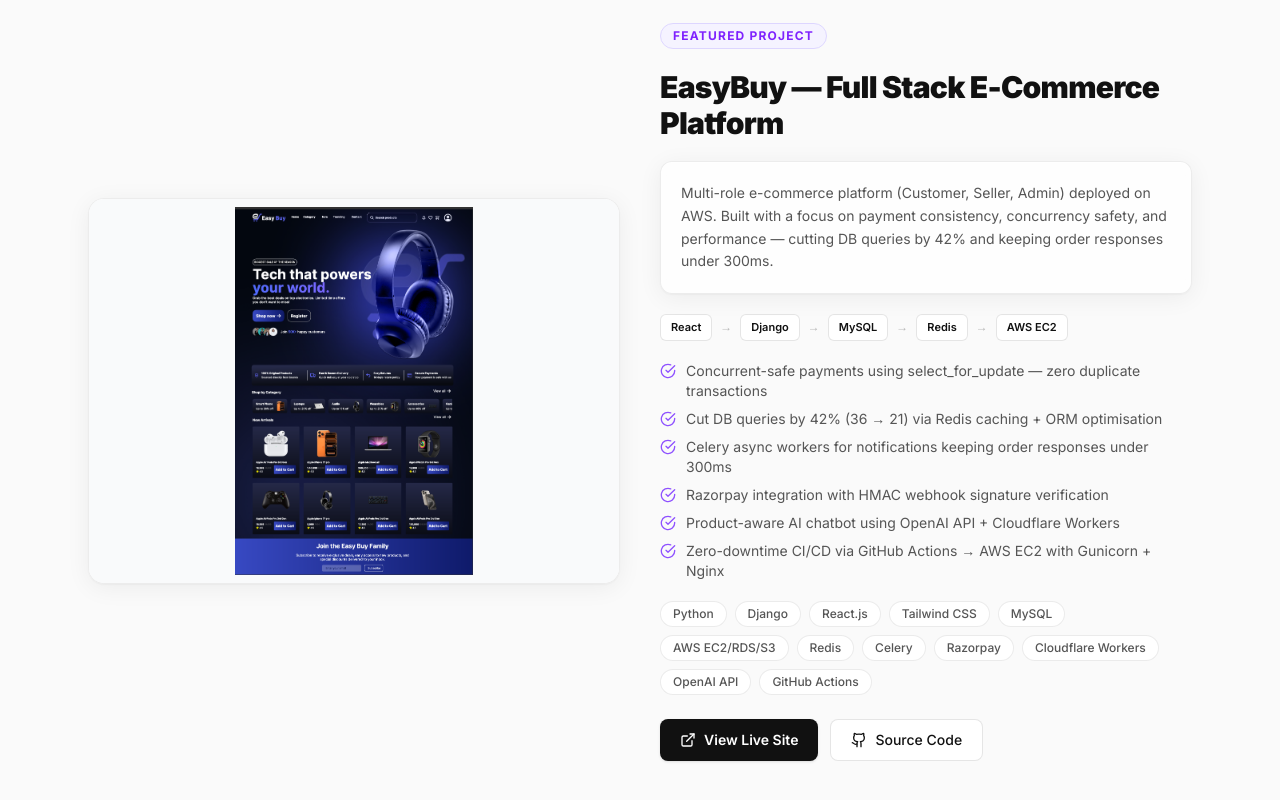
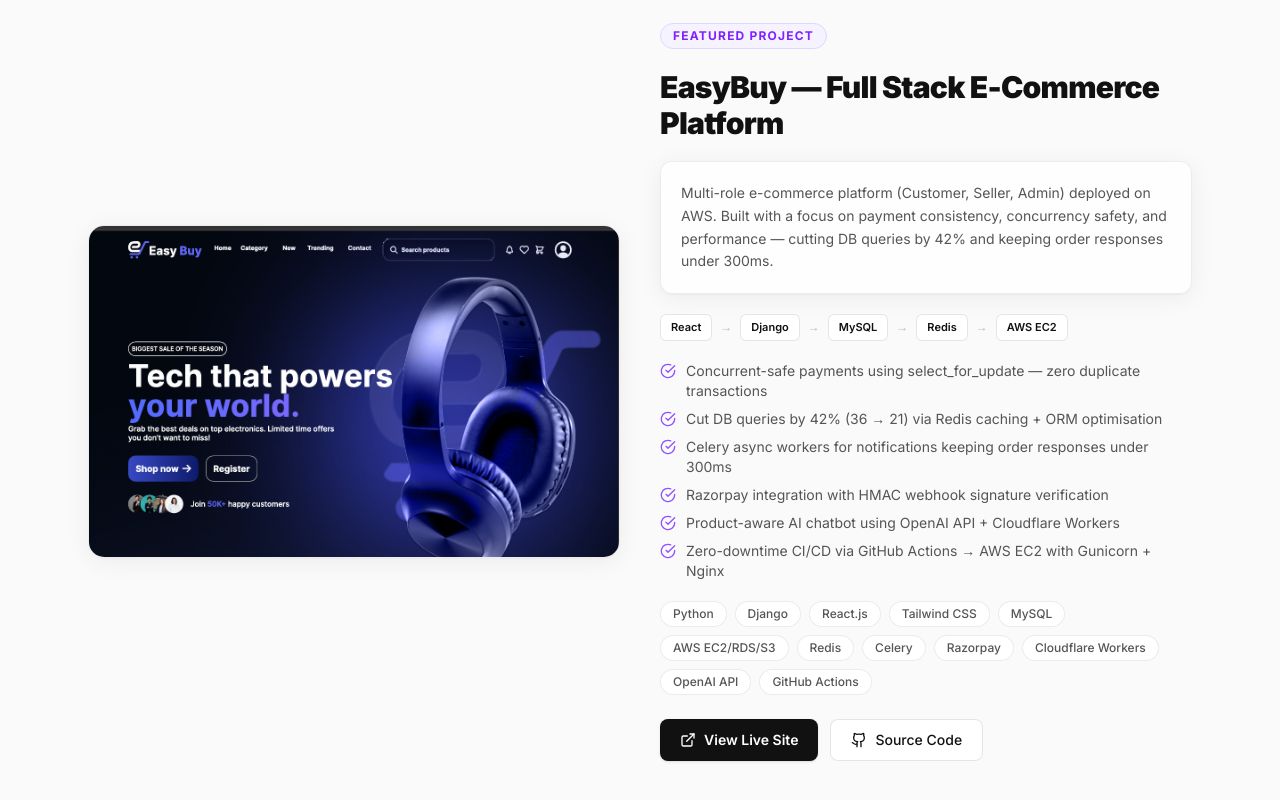
Before and after one commit to AkashTomy174/portfolio2, a React (Vite) app: page / in a window 1280 px wide. Shown: the part 2994-3794 px from the top of the page. Built offline with nearby package versions, Linux system fonts and the light colour scheme; no server answers.

Commit message:
fix: use aspect ratio container with object-top for project screenshot

```diff
--- a/src/components/ProjectsSection.jsx
+++ b/src/components/ProjectsSection.jsx
@@ -21,14 +21,14 @@
       <motion.div
         whileHover={reduced ? {} : { scale: 1.02 }}
         transition={{ duration: 0.4 }}
-        className="w-full lg:w-1/2 rounded-2xl overflow-hidden glass-card relative group shadow-lg"
+        className="w-full lg:w-1/2 aspect-[16/10] rounded-2xl overflow-hidden glass-card relative group shadow-lg bg-white"
       >
         <div className="absolute inset-0 bg-gradient-to-br from-violet-500/20 to-blue-500/10 opacity-0 group-hover:opacity-100 transition-opacity duration-500 z-10" aria-hidden="true" />
         <img
           src={project.image}
           alt={project.title}
           loading="lazy"
-          className="w-full h-64 md:h-96 object-contain bg-gray-50 p-2 group-hover:scale-105 transition-transform duration-700"
+          className="w-full h-full object-cover object-top group-hover:scale-105 transition-transform duration-700"
         />
       </motion.div>
 
```
